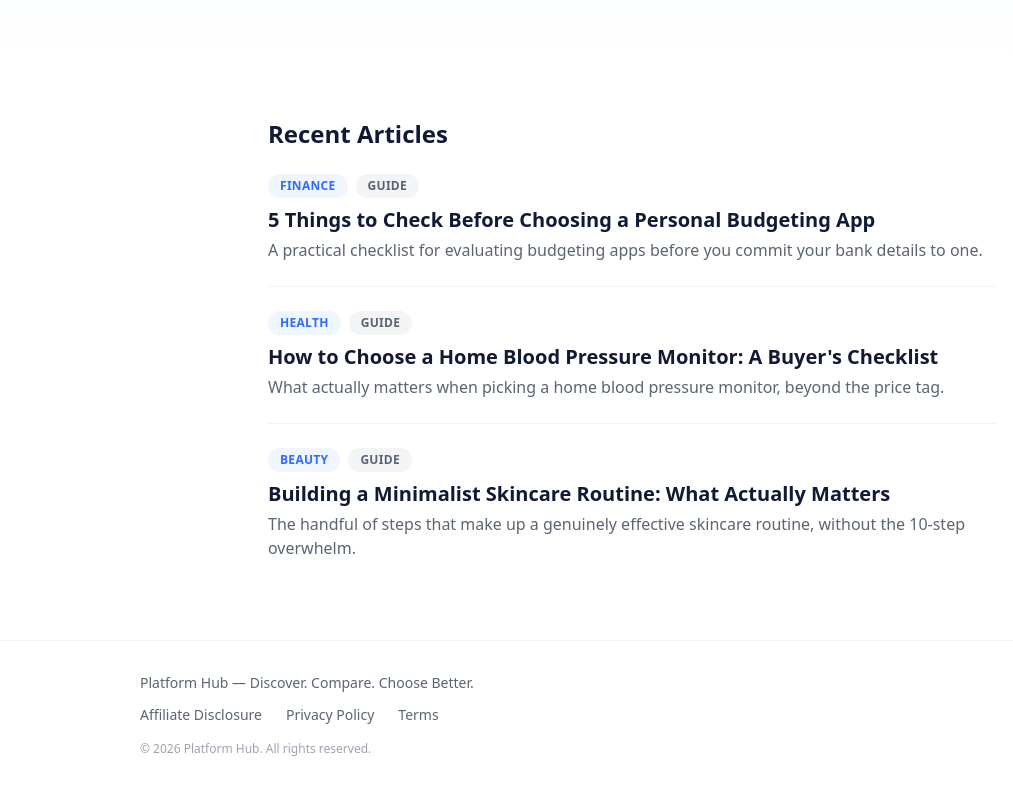
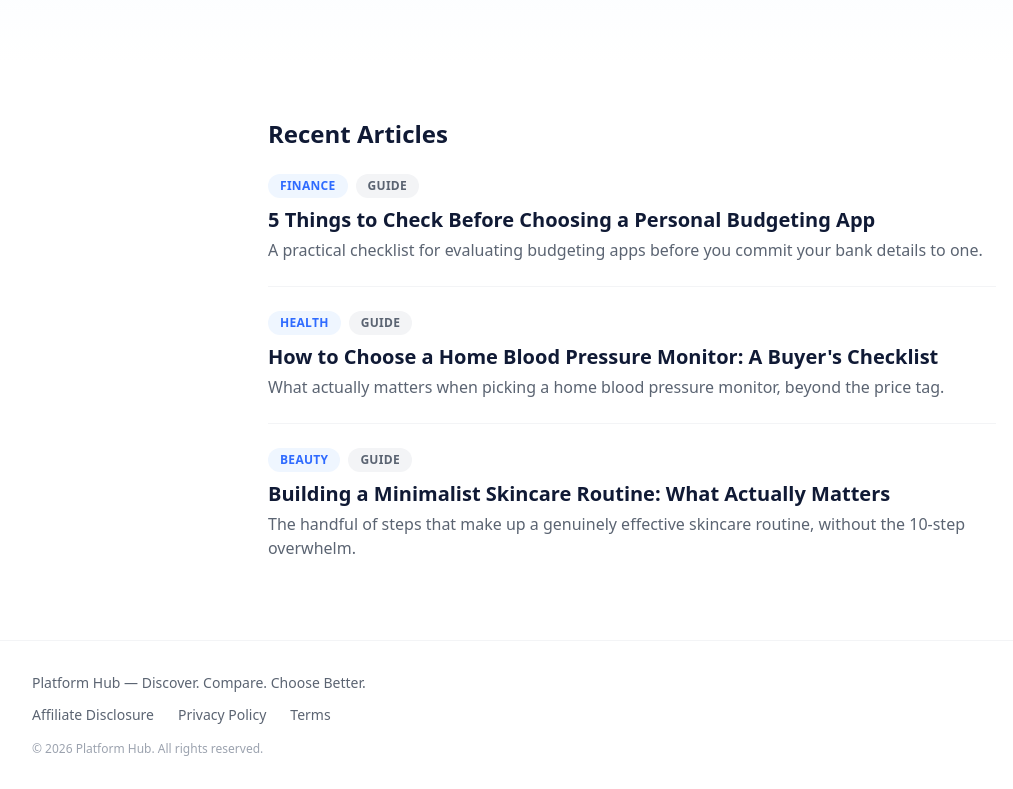
Before and after one commit to platformaffiliatehub/platformaffiliatehub.github.io, a Next.js app: page / in a window 1280 px wide. Shown: the part 411-1200 px from the top of the page, without its empty margins (8-1021 px from the left). Built offline with nearby package versions, Linux system fonts and the light colour scheme.

Commit message:
Push footer content to full-width edges, matching header

```diff
--- a/components/Footer.tsx
+++ b/components/Footer.tsx
@@ -9,7 +9,7 @@ const LEGAL_LINKS = [
 export function Footer() {
   return (
     <footer className="border-t border-gray-100 bg-white">
-      <div className="mx-auto max-w-5xl px-5 py-8 text-sm text-brand-gray">
+      <div className="w-full px-6 py-8 text-sm text-brand-gray sm:px-10">
         <p className="mb-3">
           Platform Hub — Discover. Compare. Choose Better.
         </p>
```
